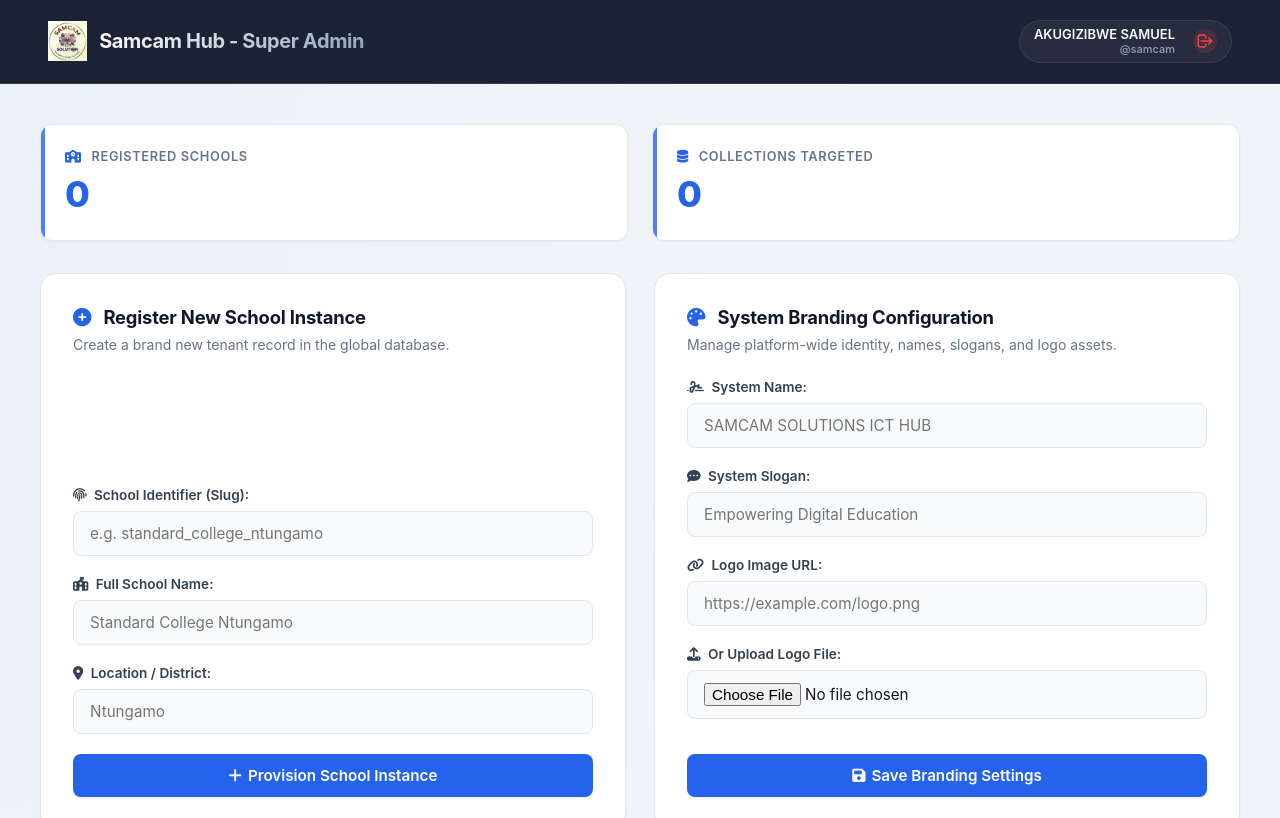
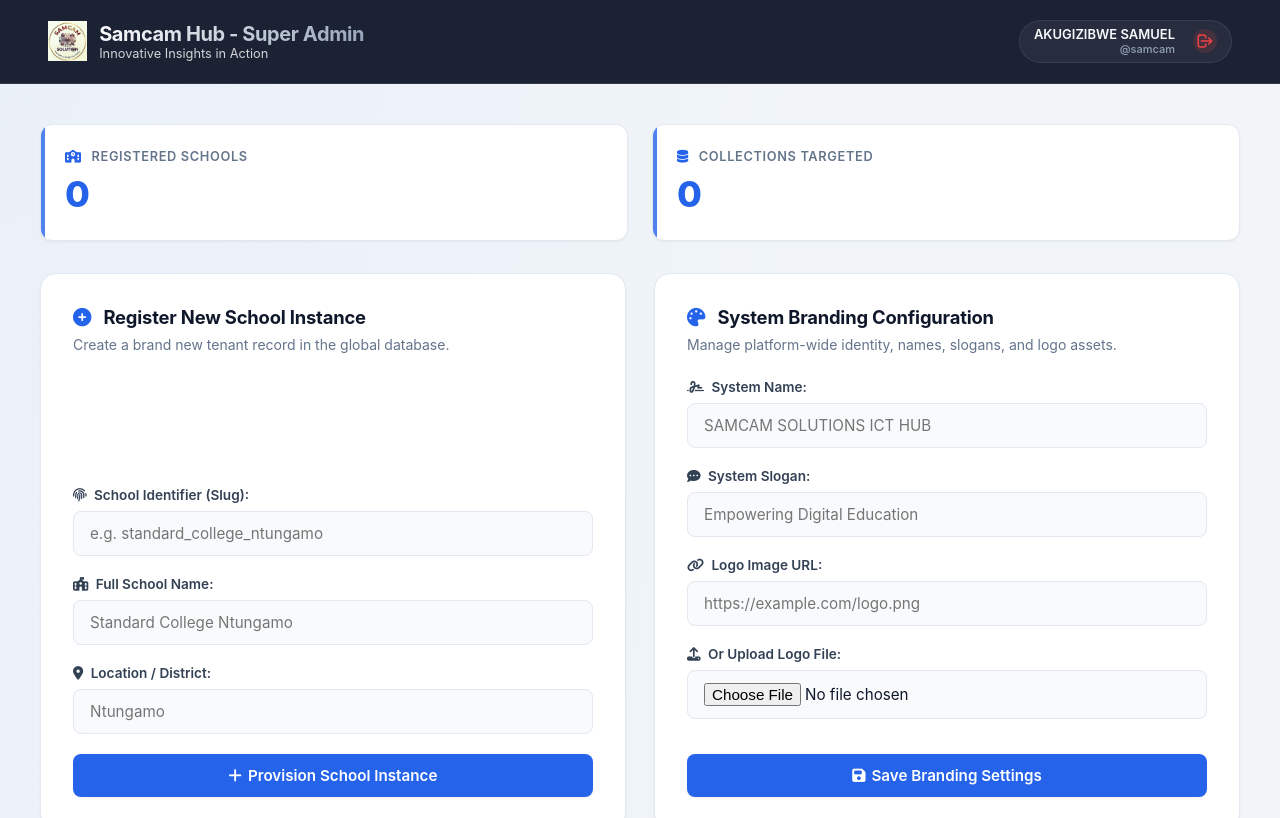
Before and after one commit to samcam19-tech/samcam-solutions-ict-hub, a plain HTML site: page super-admin.html in a window 1280 px wide. Shown: the top 818 px of the page. Drawn offline with Linux system fonts and the light colour scheme; no server answers.

Commit message:
Update super-admin.html

```diff
--- a/super-admin.html
+++ b/super-admin.html
@@ -17,7 +17,7 @@
           <!-- Added dynamic-system-name class hook -->
           <h1 class="dynamic-system-name" style="margin: 0; font-size: 1.25rem;">Samcam Hub - Super Admin</h1>
           <!-- Dynamic Slogan Hook -->
-          <p class="dynamic-system-slogan" style="margin: 0; font-size: 0.8rem; opacity: 0.8;"></p>
+          <p class="dynamic-system-slogan" style="margin: 0; font-size: 0.8rem; opacity: 0.8;">Innovative Insights in Action</p>
         </div>
       </div>
       <div class="admin-profile">
```
